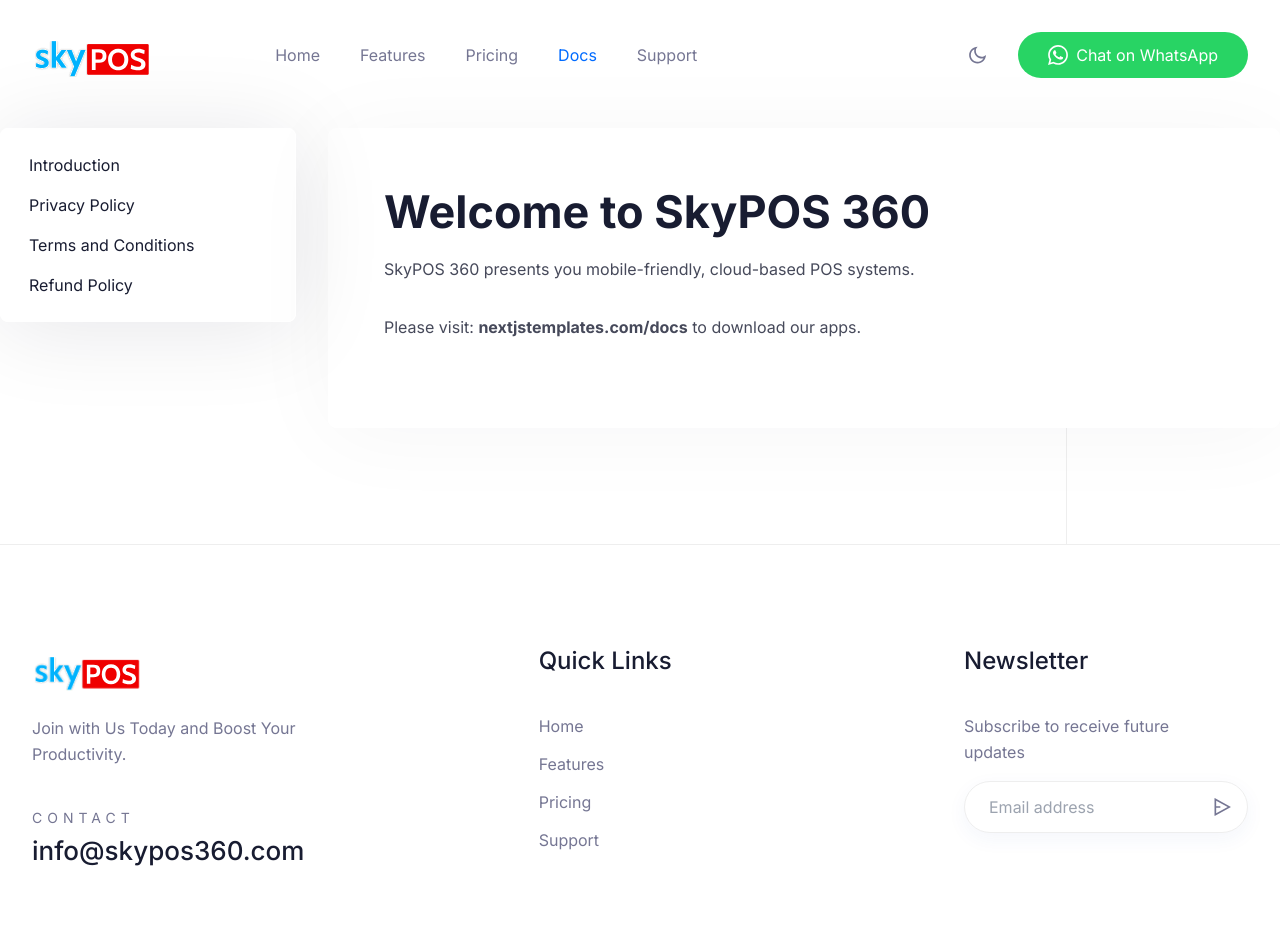
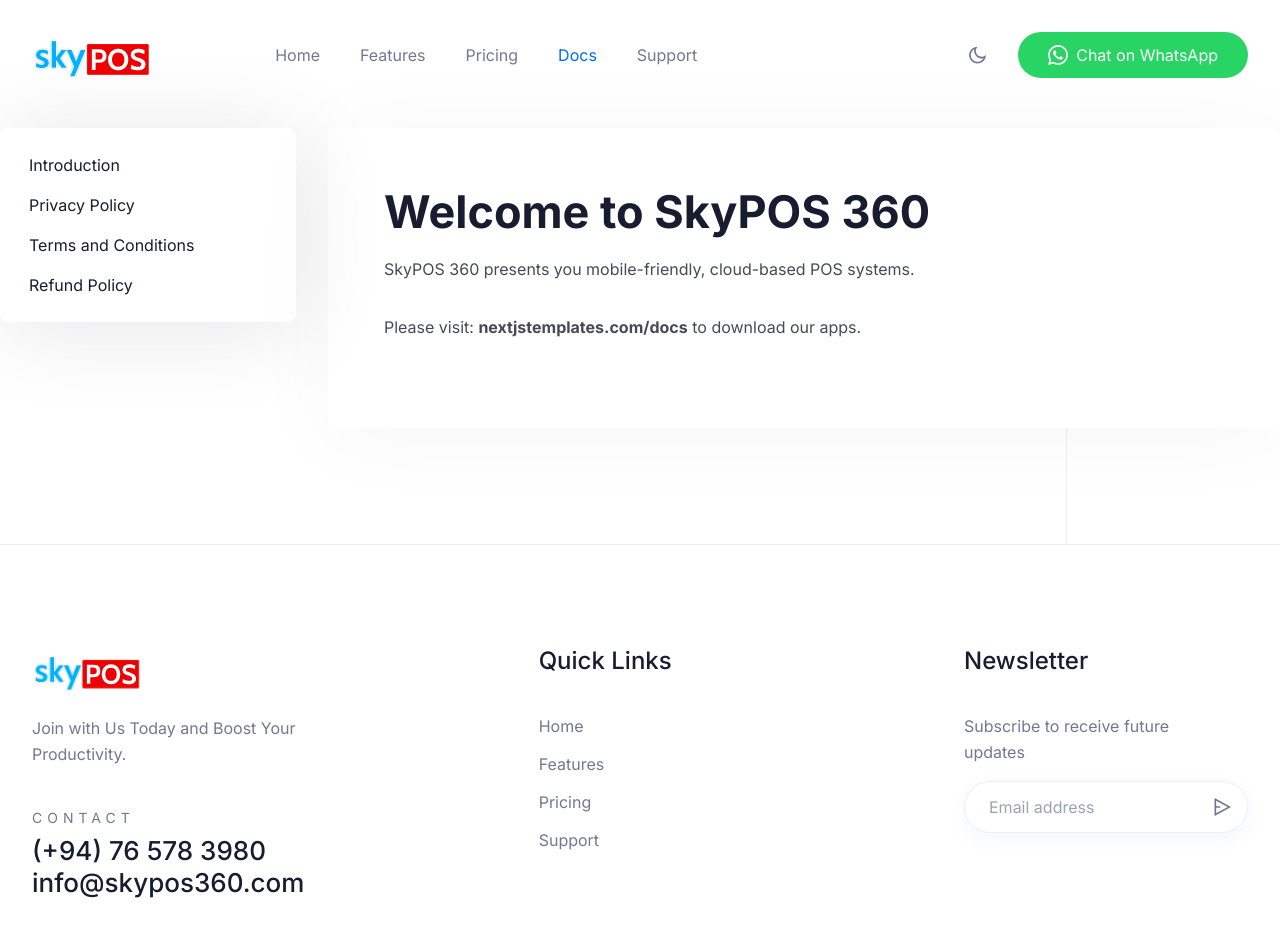
Before and after one commit to skysuitepos/official_web, a Next.js app: page /docs in a window 1280 px wide. Shown: the top 952 px of the page. Built offline with nearby package versions, Linux system fonts and the light colour scheme.

Commit message:
inactive button removal

```diff
--- a/components/Footer/index.tsx
+++ b/components/Footer/index.tsx
@@ -53,7 +53,14 @@
                   contact
                 </p>
                 <a
-                  href="#"
+                  href=""
+                  className="text-itemtitle font-medium text-black dark:text-white"
+                >
+                  (+94) 76 578 3980
+                </a>
+                <br/>
+                <a
+                  href=""
                   className="text-itemtitle font-medium text-black dark:text-white"
                 >
                   info@skypos360.com
--- a/components/Pricing/index.tsx
+++ b/components/Pricing/index.tsx
@@ -61,7 +61,7 @@
                 </ul>
               </div>
 
-              <button
+              {/* <button
                 aria-label="Get the Plan button"
                 className="group/btn inline-flex items-center gap-2.5 font-medium text-primary transition-all duration-300 dark:text-white dark:hover:text-primary"
               >
@@ -79,7 +79,7 @@
                     fill="currentColor"
                   />
                 </svg>
-              </button>
+              </button> */}
             </div>
 
             {/* <!-- Pricing Item --> */}
@@ -116,7 +116,7 @@
                 </ul>
               </div>
 
-              <button
+              {/* <button
                 aria-label="Get the Plan button"
                 className="group/btn inline-flex items-center gap-2.5 font-medium text-primary transition-all duration-300 dark:text-white dark:hover:text-primary"
               >
@@ -134,7 +134,7 @@
                     fill="currentColor"
                   />
                 </svg>
-              </button>
+              </button> */}
             </div>
 
             {/* <!-- Pricing Item --> */}
@@ -166,7 +166,7 @@
                   </li>
                 </ul>
               </div>
-
+{/*
               <button
                 aria-label="Get the Plan button"
                 className="group/btn inline-flex items-center gap-2.5 font-medium text-primary transition-all duration-300 dark:text-white dark:hover:text-primary"
@@ -185,7 +185,7 @@
                     fill="currentColor"
                   />
                 </svg>
-              </button>
+              </button> */}
             </div>
           </div>
         </div>
```
